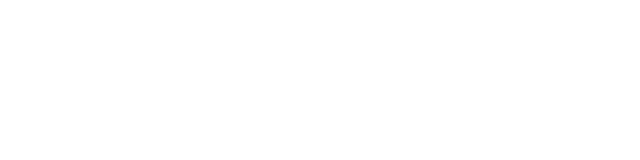
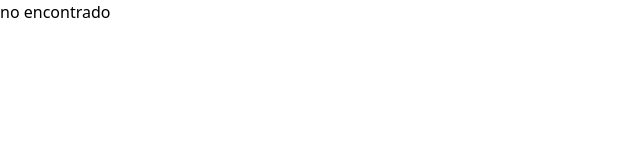
Before and after one commit to christian-lopezxd/TicketPlus-, a React (Vite) app in the folder Client/TicketPlus/: page /Event in a window 1280 px wide. Before the commit this address had no page. Shown: the top 160 px of the page, without its empty margins (0-640 px from the left). Built offline with nearby package versions, Linux system fonts and the light colour scheme.

Commit message:
Add: Improve Structure :art:

```diff
--- a/Client/TicketPlus/src/Components/User/CardContainer/CardContainer.jsx
+++ b/Client/TicketPlus/src/Components/User/CardContainer/CardContainer.jsx
@@ -6,7 +6,7 @@
 const CardContainer = (props) => {
 
   const Eventos = props.Eventos
-  console.log[ Eventos]
+
 
 
 
--- a/Client/TicketPlus/src/Components/User/Navbar/Anchors/Anchors.jsx
+++ b/Client/TicketPlus/src/Components/User/Navbar/Anchors/Anchors.jsx
@@ -7,7 +7,7 @@
 import { NavLink } from "react-router-dom";
 
 
-const Anchors = () => {
+const Anchors = (props) => {
   return (
 
     <div className="text-white h-full flex text-3xl gap-2 px-1 sm:hidden items-center h-full ">
@@ -24,7 +24,7 @@
          <IoTicketOutline className="hover:bg-black h-full" />
 
       </NavLink>
-      <NavLink to="/Profile:id" className="flex items-center gap-1 hover:bg-black h-full p-3" title="My Profile">
+      <NavLink to={`/Profile/${props.id}`} className="flex items-center gap-1 hover:bg-black h-full p-3" title="My Profile">
 
       <FiUser />
       </NavLink>
--- /dev/null
+++ b/Client/TicketPlus/src/Pages/NoAuth/NotFound.jsx
@@ -0,0 +1,13 @@
+import React from "react";
+
+const NotFound = () => {
+
+    return(
+        <section>
+            <h1>no encontrado</h1>
+        </section>
+    )
+
+}
+
+export default NotFound;
--- a/Client/TicketPlus/src/Pages/User/Lobby.jsx
+++ b/Client/TicketPlus/src/Pages/User/Lobby.jsx
@@ -6,7 +6,7 @@
 import Carrousel from "../../Components/User/Carrousel/Carrousel";
 import { useState } from "react";
 import { useEffect } from "react";
-import Swal from 'sweetalert2'
+
 
 const Lobby = () => {
   const url = "./src/Data/Events.json";
@@ -26,7 +26,7 @@
 
 
   }, [])
-  console.log(eventos)
+
 
 
 
--- a/Client/TicketPlus/src/Routes/UserRouter.jsx
+++ b/Client/TicketPlus/src/Routes/UserRouter.jsx
@@ -10,6 +10,7 @@
 import ReceiveTicket from "../Pages/User/ReceiveTicket";
 import ScanShareTicket from "../Pages/User/ScanShareTicket";
 import Profile from "../Pages/User/Profile";
+import NotFound from "../Pages/NoAuth/NotFound";
 
 const UserRouter = () => {
     return (
@@ -24,6 +25,7 @@
             <Route path="/ReceiveTicket" element={<ReceiveTicket/>}></Route>
             <Route path="/Redeem/:id" element={<RedeemTicket/>}></Route>
             <Route path="/Profile/:id" element={<Profile />}></Route>
+            <Route path="*" element={<NotFound/>}></Route>
 
         </Routes>
     )
```
